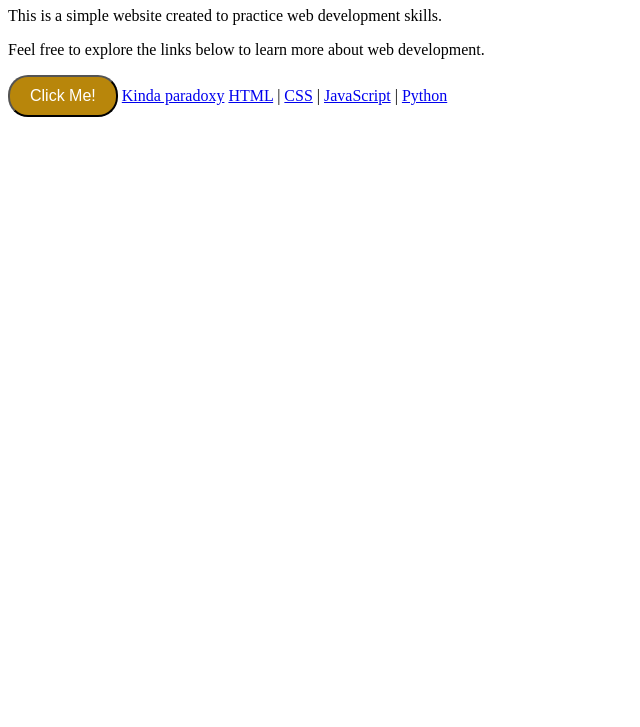
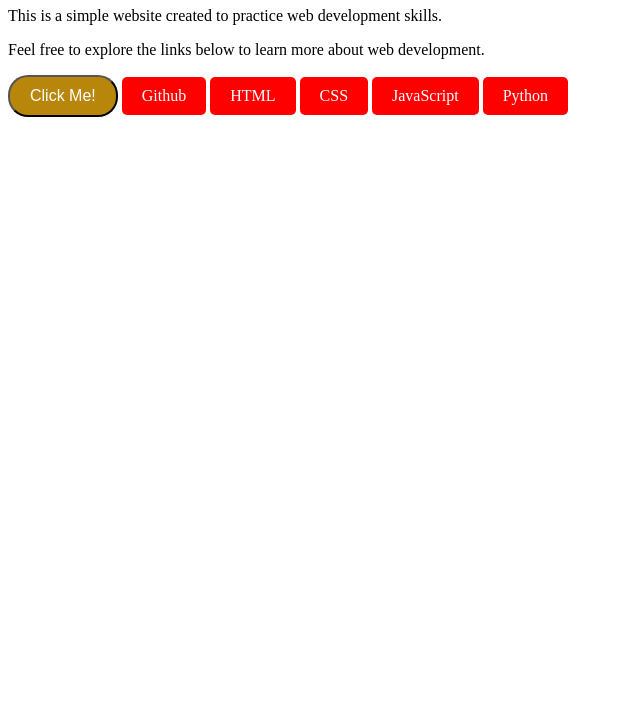
Before and after one commit to GGlencoe/WebDevPractice, a plain HTML site: page index.html in a window 1280 px wide. Shown: the part 73-800 px from the top of the page, without its empty margins (0-640 px from the left). Drawn offline with Linux system fonts and the light colour scheme.

Commit message:
Link Buttons

```diff
--- a/index.html
+++ b/index.html
@@ -12,10 +12,10 @@
     <p>This is a simple website created to practice web development skills.</p>
     <p>Feel free to explore the links below to learn more about web development.</p>
     <button onclick="alert('You now have malware gimme your money')" class = "buttons" id="ClickMeButton">Click Me!</button>
-    <a href="https://github.com/GGlencoe/WebDevPractice" target="_blank">Kinda paradoxy</a>
-    <a href="/html/">HTML</a> |
-    <a href="/css/">CSS</a> |
-    <a href="/js/">JavaScript</a> |
-    <a href="/python/">Python</a>
+    <a href="https://github.com/GGlencoe/WebDevPractice" target="_blank" class = "button_link">Github</a>
+    <a href="/html/" class="button_link">HTML</a>
+    <a href="/css/" class="button_link">CSS</a>
+    <a href="/js/" class="button_link">JavaScript</a>
+    <a href="/python/" class="button_link">Python</a>
 </body>
 </html>
--- a/styles.css
+++ b/styles.css
@@ -16,7 +16,6 @@ h1 {
 }
 
 
-
 .buttons:hover {
     background-color: darkblue;
     color: lightgray;
@@ -28,3 +27,20 @@ h1 {
     background-color: navy;
     color: white;
 }
+
+.button_link {
+  display: inline-block;   /* so padding and width work */
+  padding: 10px 20px;
+  background-color: red;  /* green */
+  color: white;
+  text-decoration: none;   /* remove underline */
+  border-radius: 5px;      /* rounded corners */
+  font-size: 16px;
+  cursor: pointer;
+  border-color: darkred;
+}
+
+.button_link:hover {
+  background-color: darkred; /* slightly darker on hover */
+  color: lightgray
+}
```
